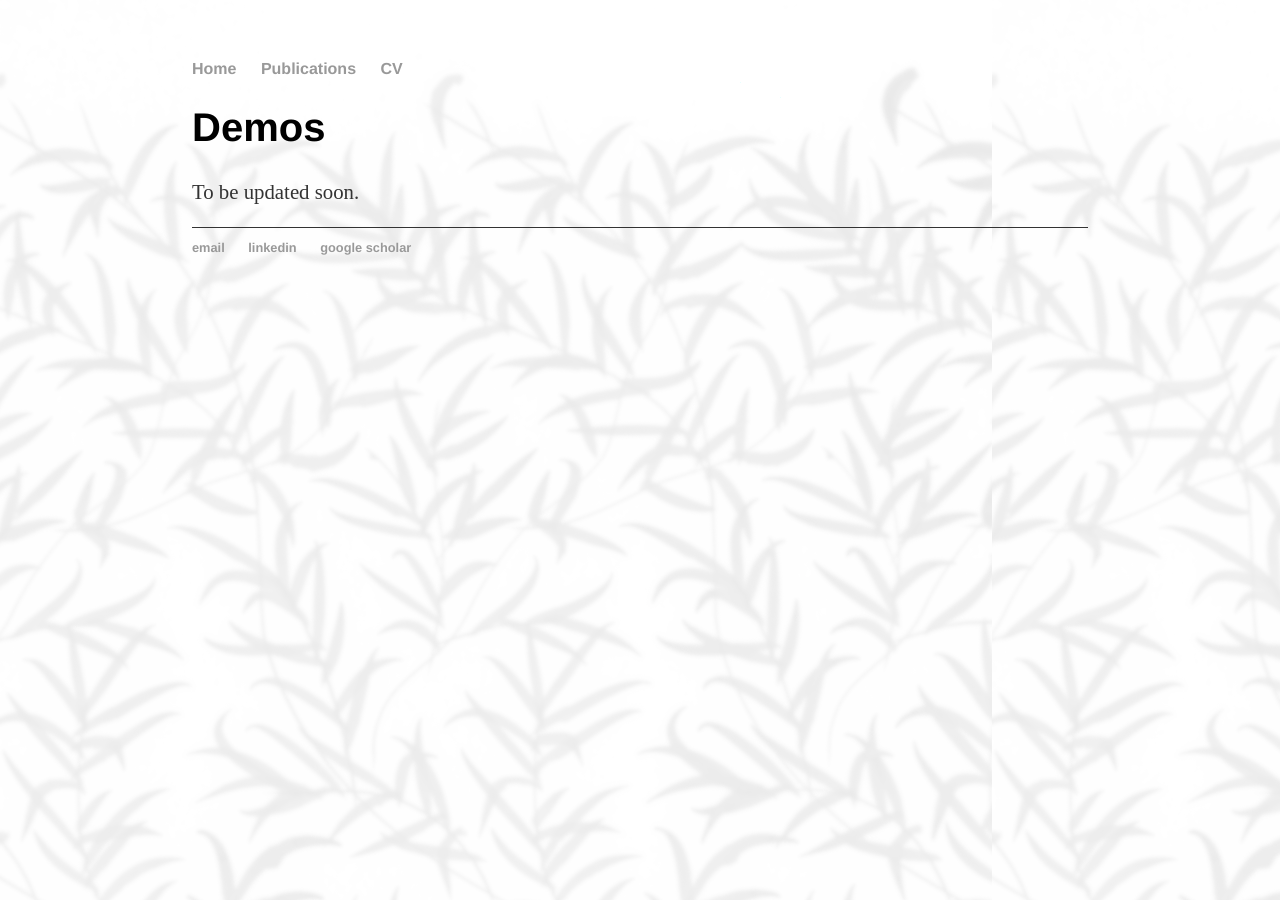
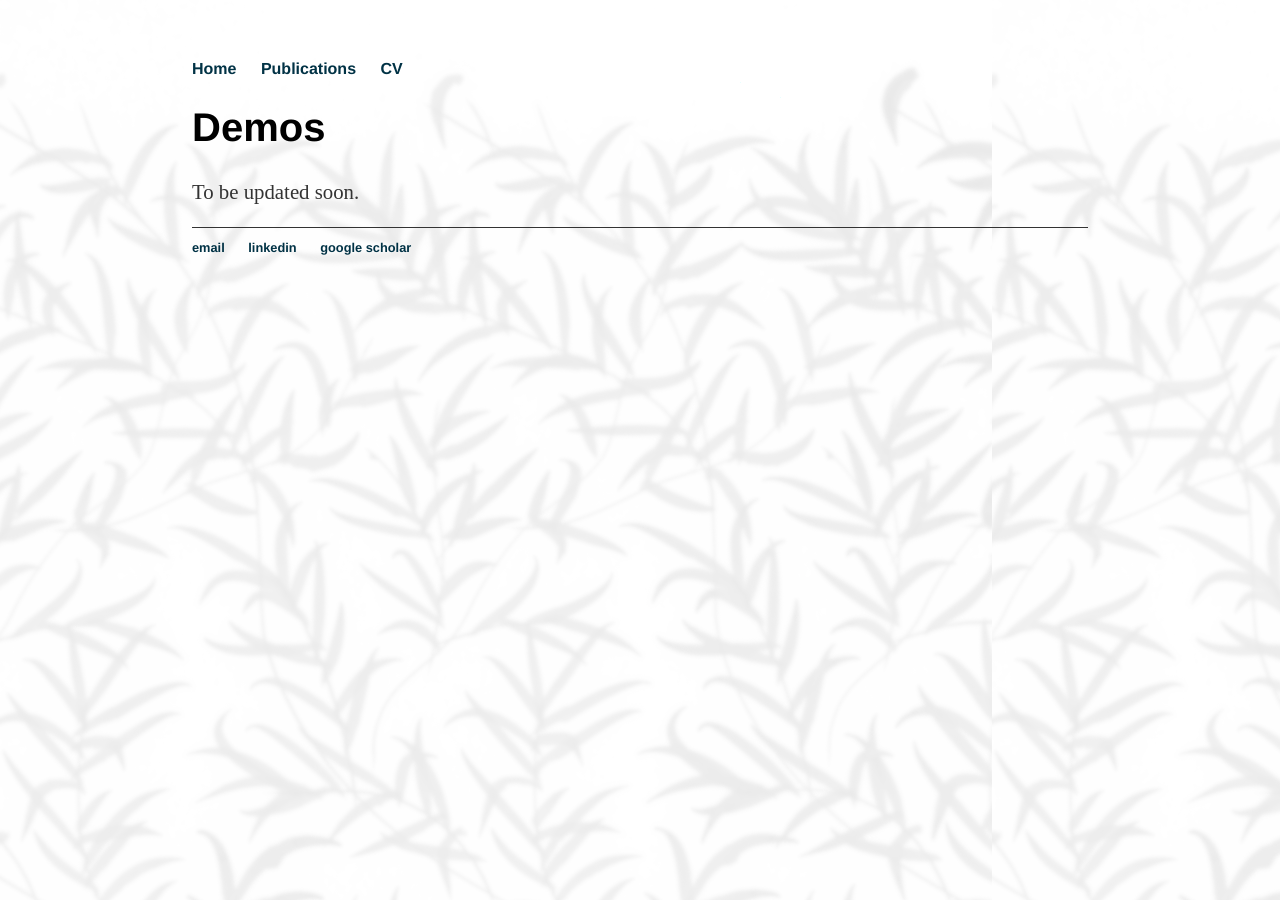
Before and after one commit to patelvatsalv/patelvatsalv.github.io, a Jekyll site: the page built from demos.html, in a window 1280 px wide. Built offline with Jekyll 4.4.1, drawn with Linux system fonts in a browser that asks for light colours.

Commit message:
Update main.css

```diff
--- a/css/main.css
+++ b/css/main.css
@@ -16,7 +16,8 @@ nav ul li, footer ul li {
 }
 a {
     text-decoration: none;
-    color: #999;
+    color: #013245;
+/*     color: #999; */
 }
 a:hover {
     text-decoration: underline;
```
